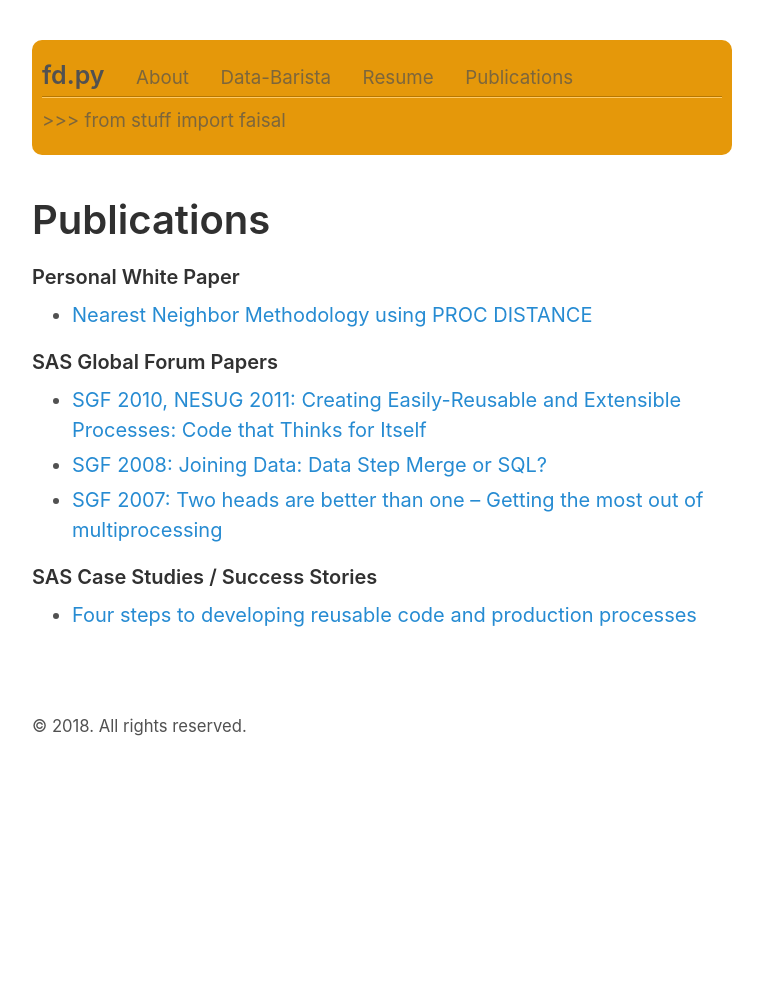
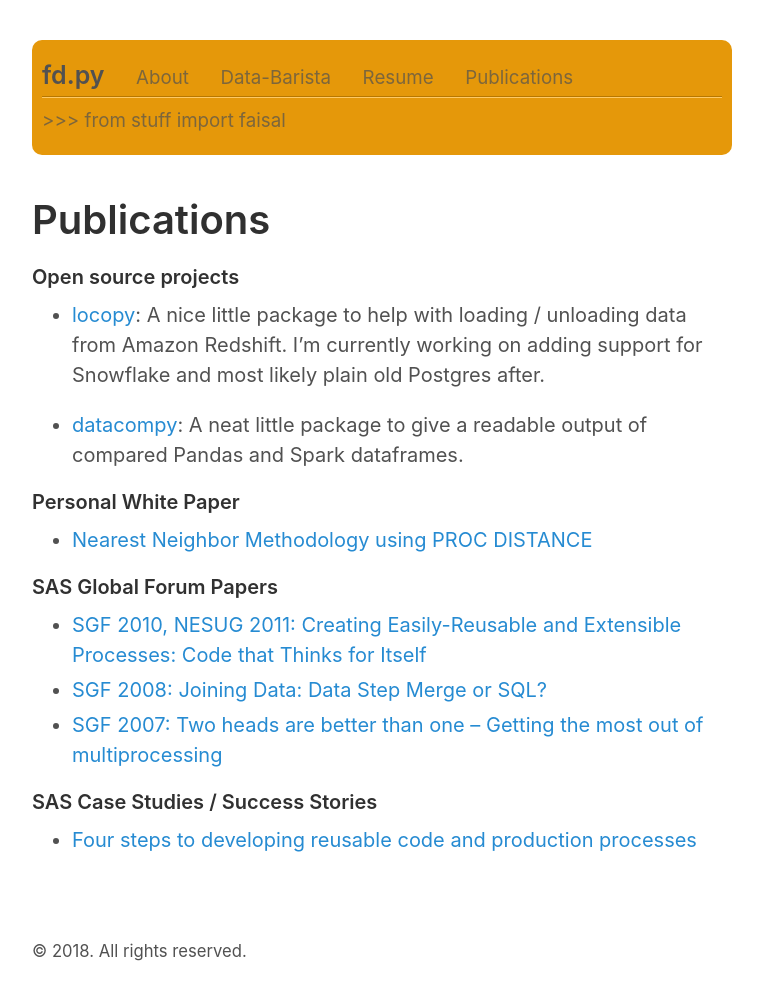
Before and after one commit to fdosani/fdosani.github.io, a Jekyll site: the page built from publications.md, in a window 1280 px wide. Shown: the whole page, without its empty margins (258-1021 px from the left). Built offline with Jekyll 4.4.1, drawn with Linux system fonts in a browser that asks for light colours; before the commit the page ends 900 px from its top, so only the background shows below that.

Commit message:
adding locopy and datacompy to publications

```diff
--- a/publications.md
+++ b/publications.md
@@ -2,6 +2,12 @@
 layout: page
 title: Publications
 ---
+
+#### Open source projects
+
+* [locopy](https://github.com/capitalone/Data-Load-and-Copy-using-Python): A nice little package to help with loading / unloading data from Amazon Redshift. I'm currently working on adding support for Snowflake and most likely plain old Postgres after.
+
+* [datacompy](https://github.com/capitalone/datacompy): A neat little package to give a readable output of compared Pandas and Spark dataframes.
 
 #### Personal White Paper
 * [Nearest Neighbor Methodology using PROC DISTANCE](/public/wp_neighbors.pdf)
```
